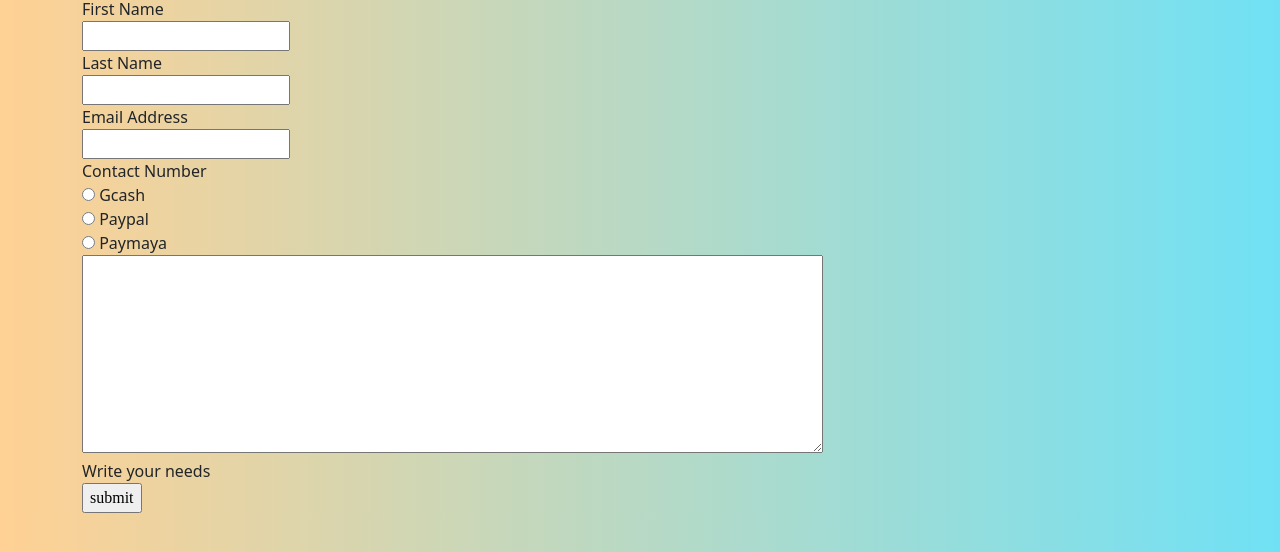
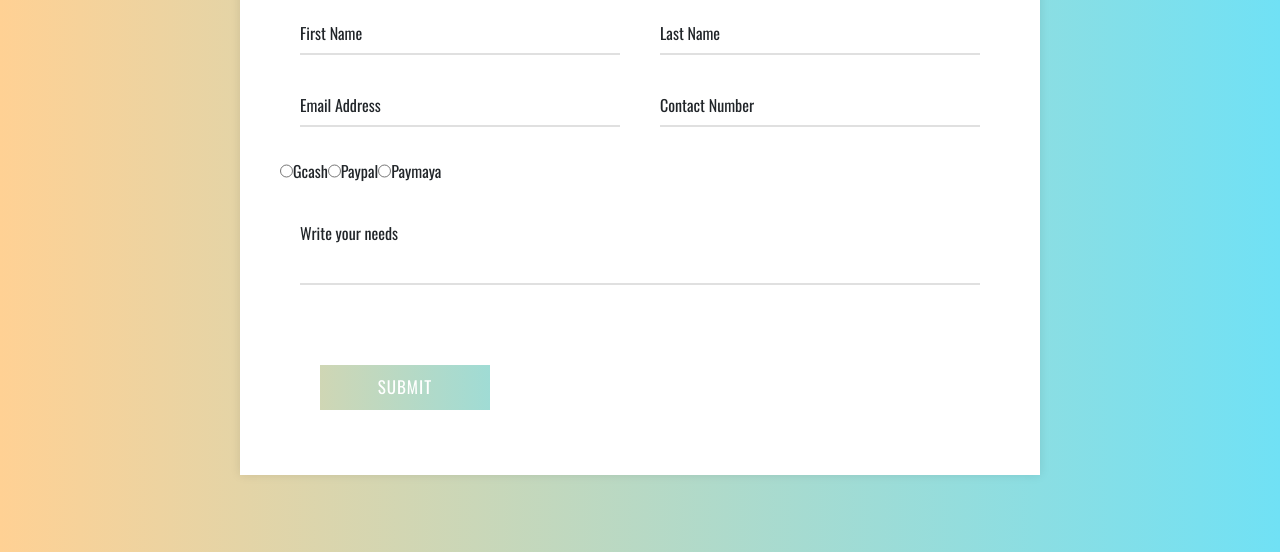
Before and after one commit to christopheriilajom/SET-DAY-Web-Design, a plain HTML site: page index2.html in a window 1280 px wide. Shown: the part 248-800 px from the top of the page. Drawn offline with nearby package versions, Linux system fonts and the light colour scheme; a web font is replaced by a local one.

Commit message:
Update index2.css

```diff
--- a/CSS/index2.css
+++ b/CSS/index2.css
@@ -1,45 +1,137 @@
+
 body {
-  background: #70e1f5;
-  background: -webkit-linear-gradient(
-    to right,
-    #ffd194,
-    #70e1f5
-  ); /* Chrome 10-25, Safari 5.1-6 */
+  min-height: 100vh;
+  font-family: "Oswald", Sans-Serif;
   background: linear-gradient(to right, #ffd194, #70e1f5);
 }
-hr {
-  max-width: 500px;
-  margin: 50px auto;
+.container {
+  max-width: 800px;
+  background: #fff;
+  width: 800px;
+  padding: 25px 40px 10px 40px;
+  box-shadow: 0px 0px 10px rgba(0, 0, 0, 0.1);
+  height: 600px;
 }
+.container .text {
+  text-align: center;
+  font-size: 35px;
+  font-weight: 600;
+  background: linear-gradient(to right, #ffd194, #70e1f5);
+}
+.container form {
+  padding: 30px 0 0 0;
+}
+.container form .form-row {
+  display: flex;
+  margin: 32px 0;
+}
+form .form-row .input-data {
+  width: 100%;
+  height: 40px;
+  margin: 0 20px;
+  position: relative;
+}
+form .form-row .textarea {
+  height: 70px;
+}
+.input-data input,
+.textarea textarea {
+  display: block;
+  width: 100%;
+  height: 100%;
+  border: none;
+  font-size: 17px;
+  border-bottom: 2px solid rgba(0, 0, 0, 0.12);
+}
+.input-data input:focus ~ label,
+.textarea textarea:focus ~ label,
+.input-data input:valid ~ label,
+.textarea textarea:valid ~ label {
+  transform: translateY(-20px);
+  font-size: 14px;
+  color: #3498db;
+}
+.textarea textarea {
+  resize: none;
+  padding-top: 10px;
+}
+.input-data label {
+  position: absolute;
+  pointer-events: none;
+  bottom: 10px;
+  font-size: 16px;
+  transition: all 0.3s ease;
+}
+.textarea label {
+  width: 100%;
+  bottom: 40px;
+  background: #fff;
+}
+.input-data .underline {
+  position: absolute;
+  bottom: 0;
+  height: 2px;
+  width: 100%;
+}
+.input-data .underline:before {
+  position: absolute;
+  content: "";
+  height: 2px;
+  width: 100%;
+  background: #3498db;
+  transform: scaleX(0);
+  transform-origin: center;
+  transition: transform 0.3s ease;
+}
+.input-data input:focus ~ .underline:before,
+.input-data input:valid ~ .underline:before,
+.textarea textarea:focus ~ .underline:before,
+.textarea textarea:valid ~ .underline:before {
+  transform: scale(1);
+}
+.submit-btn .input-data {
+  overflow: hidden;
+  height: 45px !important;
+  width: 25% !important;
+}
+.submit-btn .input-data .inner {
+  height: 100%;
+  width: 300%;
+  position: absolute;
+  left: -100%;
+  background: linear-gradient(to right, #ffd194, #70e1f5);
 
-.features {
-  width: 50%;
-  margin: 0 auto;
-  text-align: center;
+  transition: all 0.4s;
 }
-
-nav a {
-  font-family: "Oswald", Sans-Serif;
+.submit-btn .input-data:hover .inner {
+  left: 0;
 }
-
-h1,
-span {
-  font-family: "Oswald", Sans-Serif;
+.submit-btn .input-data input {
+  background: none;
+  border: none;
+  color: #fff;
+  font-size: 17px;
+  font-weight: 500;
+  text-transform: uppercase;
+  letter-spacing: 1px;
+  cursor: pointer;
+  position: relative;
+  z-index: 2;
 }
-
-input,
-textarea {
-  font-family: "Quattrocento", Serif;
+@media (max-width: 700px) {
+  .container .text {
+    font-size: 30px;
+  }
+  .container form {
+    padding: 10px 0 0 0;
+  }
+  .container form .form-row {
+    display: block;
+  }
+  form .form-row .input-data {
+    margin: 35px 0 !important;
+  }
+  .submit-btn .input-data {
+    width: 40% !important;
+  }
 }
-
-input:hover,
-textarea:hover {
-  border-color: #ffd194;
-  box-shadow: 0 0 5px rgba(0, 0, 0, 0.3);
-}
-
-ul li a {
-  text-decoration: none;
-  font-family: "Oswald", Sans-Serif;
-  color: black;
-}
```
